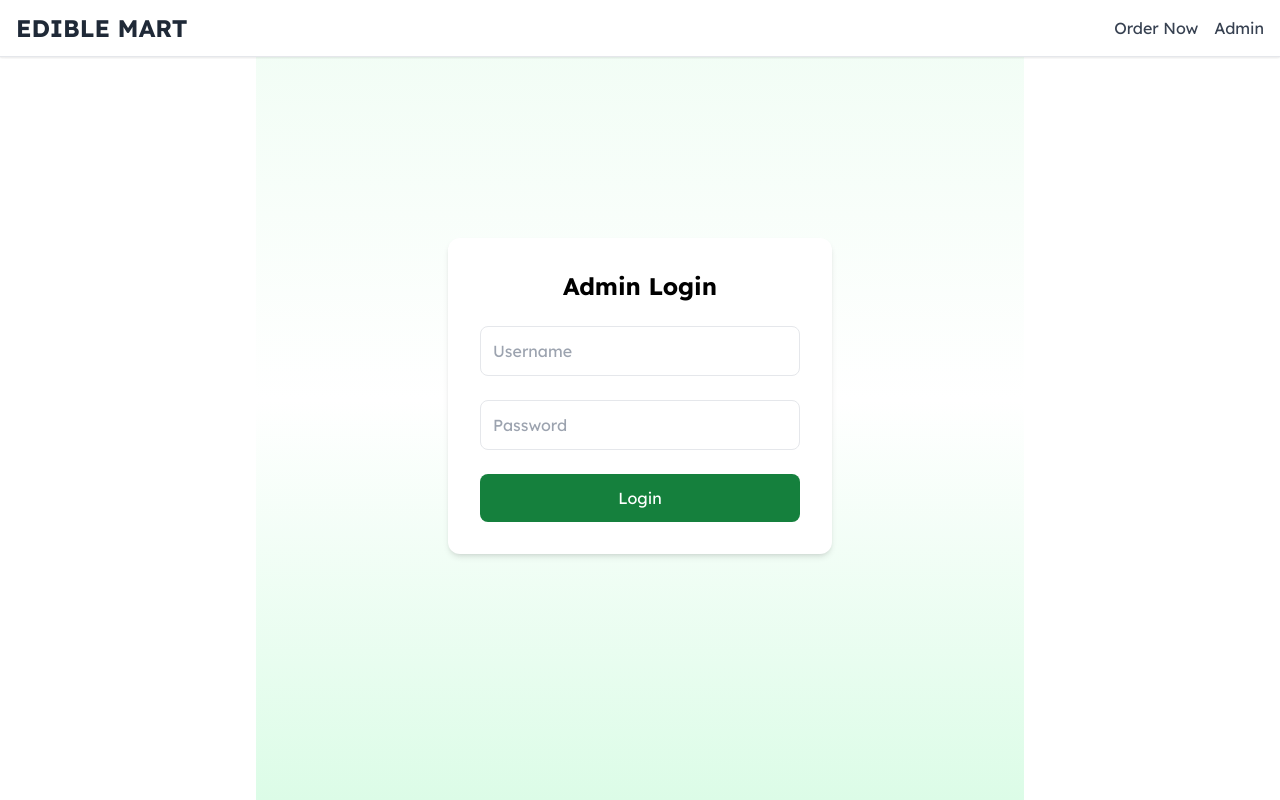
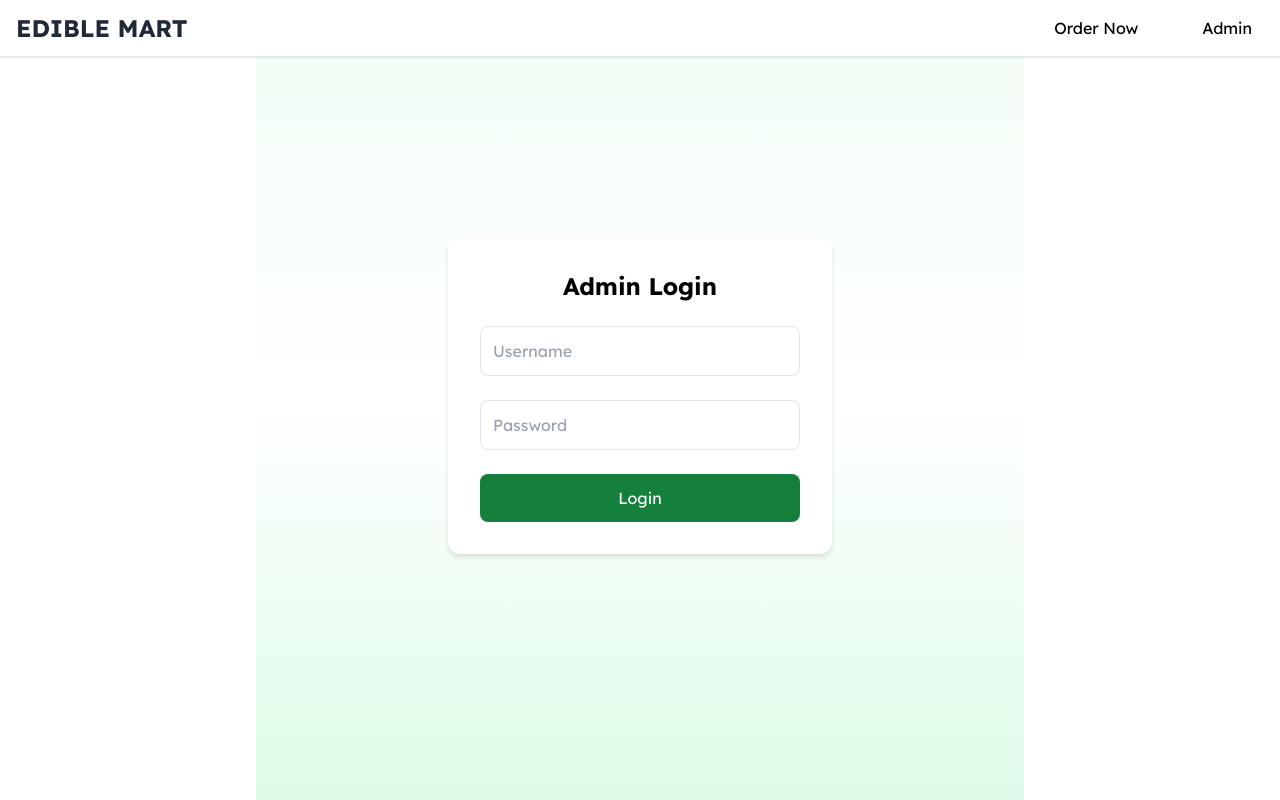
Before and after one commit to Solataiwo-15/EDIBLIE-MART, a React (Vite) app: page /admin-login in a window 1280 px wide. Built offline with nearby package versions, Linux system fonts and the light colour scheme.

Commit message:
route fix

```diff
--- a/src/components/Header.tsx
+++ b/src/components/Header.tsx
@@ -1,6 +1,7 @@
 // src/components/Header.tsx
 import React, { useState } from "react";
 import { Menu, X } from "lucide-react";
+import { NavLink } from "react-router-dom";
 
 const Header: React.FC = () => {
   const [menuOpen, setMenuOpen] = useState(false);
@@ -8,20 +9,32 @@ const Header: React.FC = () => {
   return (
     <header className="w-full fixed top-0 left-0 bg-white z-50 shadow-sm">
       {/* Top Bar */}
-      <div className="flex items-center justify-between px-4 py-3 bg-white border-b shadow-sm">
+      <nav className="flex items-center justify-between px-4 py-3 bg-white border-b shadow-sm">
         <h1 className="text-xl sm:text-2xl font-bold text-gray-800">
           EDIBLE MART
         </h1>
 
         {/* Desktop Links */}
-        <div className="hidden sm:flex space-x-4">
-          <a href="#order" className="text-gray-700 hover:text-gray-900">
+        <ul className="hidden sm:flex space-x-4 flex gap-6 m-0 p-0 list-none ">
+          <li>
+            <NavLink
+              to="/"
+              className="py-2 px-3 rounded hover:bg-gray-100 transition"
+            >
+              {" "}
               Order Now
-          </a>
-          <a href="/admin-login" className="text-gray-700 hover:text-gray-900">
+            </NavLink>
+          </li>
+          <li>
+            <NavLink
+              to="/admin-login"
+              className="py-2 px-3 rounded hover:bg-gray-100 transition"
+            >
+              {" "}
               Admin
-          </a>
-        </div>
+            </NavLink>
+          </li>
+        </ul>
 
         {/* Mobile Hamburger */}
         <button className="sm:hidden" onClick={() => setMenuOpen(!menuOpen)}>
@@ -31,30 +44,36 @@ const Header: React.FC = () => {
             <Menu className="w-6 h-6 text-gray-800" />
           )}
         </button>
-      </div>
+      </nav>
 
       {/* Mobile Dropdown Menu */}
       <div
         className={`sm:hidden overflow-hidden transition-max-h duration-300 ease-in-out ${
-          menuOpen ? "max-h-40" : "max-h-0"
+          menuOpen ? "max-h-50" : "max-h-0"
         }`}
       >
-        <div className="bg-white border-b px-4 py-2 flex flex-col space-y-2">
-          <a
-            href="/"
-            className="py-2 px-3 rounded hover:bg-gray-100 transition"
+        <nav className="bg-white border-b px-4 py-2 flex flex-row space-y-5">
+          <ul className=" flex flex-col gap-[15px] m-0 p-0 list-none">
+            <li>
+              <NavLink
+                to="/"
+                className="text-gray-700 hover:text-gray-900 no-underline font-semibold text-base"
                 onClick={() => setMenuOpen(false)}
               >
                 Order Now
-          </a>
-          <a
-            href="/admin-login"
-            className="py-2 px-3 rounded hover:bg-gray-100 transition"
+              </NavLink>
+            </li>
+            <li>
+              <NavLink
+                to="/admin-login"
+                className="ptext-gray-700 hover:text-gray-900 no-underline font-semibold text-base"
                 onClick={() => setMenuOpen(false)}
               >
                 Admin
-          </a>
-        </div>
+              </NavLink>
+            </li>
+          </ul>
+        </nav>
       </div>
     </header>
   );
--- a/src/pages/AdminDashboard.tsx
+++ b/src/pages/AdminDashboard.tsx
@@ -111,7 +111,7 @@ const AdminDashboard: React.FC<Props> = ({ setIsAdminLoggedIn }) => {
   };
 
   return (
-    <div className="min-h-screen flex flex-col bg-gray-50">
+    <div className="min-h-screen flex flex-col ">
       {/* Top Navbar */}
       <header className="mt-10 left-0 w-full flex justify-between items-center px-4 py-2">
         <h1 className="text-xl font-bold">Admin Dashboard</h1>
```
Lines whose indentation alone changed are shown as unchanged.
